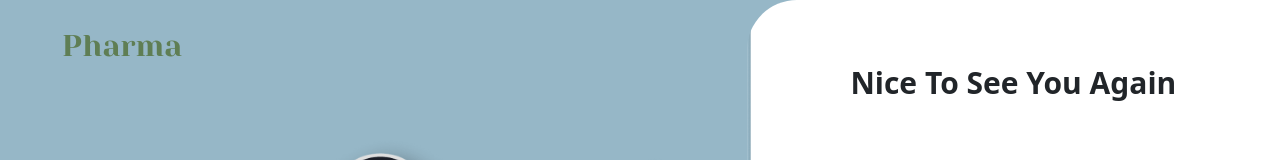
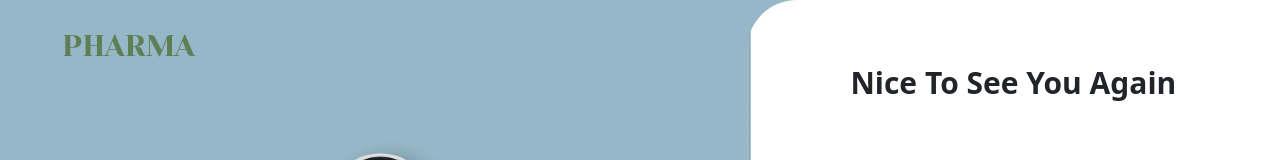
Before and after one commit to advanced-computer-lab-2023/Agile-Star-Squad-Pharmacy, a React (Create React App) app in the folder frontend/: page / in a window 1280 px wide. Shown: the top 160 px of the page. Built offline with nearby package versions, Linux system fonts and the light colour scheme; no server answers; a web font is replaced by a local one.

Commit message:
refactor: pharma uppercase

```diff
--- a/frontend/src/login/components/Component0.js
+++ b/frontend/src/login/components/Component0.js
@@ -45,7 +45,7 @@ function Component0({ setTab, setEmail2 }) {
         <div className="col-md-5">
           <div className={styles.logoContainer}>
             <Link to={'/admin/home'} className="navbar-brand">
-              Pharma
+              PHARMA
             </Link>
           </div>
         </div>
--- a/frontend/src/login/components/Component1.js
+++ b/frontend/src/login/components/Component1.js
@@ -44,7 +44,7 @@ function Component1({ setTab2, email }) {
         <div className="col-md-5">
           <div className={styles.logoContainer}>
             <Link to={'/admin/home'} className="navbar-brand">
-              Pharma
+              PHARMA
             </Link>
           </div>
         </div>
--- a/frontend/src/login/components/Component2.js
+++ b/frontend/src/login/components/Component2.js
@@ -73,7 +73,7 @@ function Component2({ setTab3, email }) {
         <div className="col-md-5">
           <div className={styles.logoContainer}>
             <Link to={'/admin/home'} className="navbar-brand">
-              Pharma
+              PHARMA
             </Link>
           </div>
         </div>
--- a/frontend/src/login/components/Component3.js
+++ b/frontend/src/login/components/Component3.js
@@ -18,7 +18,7 @@ function Component3() {
         <div className="col-md-5">
           <div className={styles.logoContainer}>
             <Link to={'/admin/home'} className="navbar-brand">
-              Pharma
+              PHARMA
             </Link>
           </div>
         </div>
--- a/frontend/src/login/pages/Login.js
+++ b/frontend/src/login/pages/Login.js
@@ -46,7 +46,7 @@ const Login = (props) => {
         <div className="col-md-7">
           <div className={styles.logoContainer}>
             <Link to={'/admin/home'} className="navbar-brand">
-              Pharma
+              PHARMA
             </Link>
           </div>
           <img className={styles.stethoscope} src={img} alt="login" />
--- a/frontend/src/patient/pages/home/Homepage.js
+++ b/frontend/src/patient/pages/home/Homepage.js
@@ -113,7 +113,7 @@ const Homepage = () => {
             // Add conditions to filter based on "archived" and "isOtc" if role is patient
             if (userCtx.role === 'patient') {
                 medicines = medicines.filter((medicine) => {
-                    medicine.isOtc; // replace with actual property name
+                    //medicine.isOtc; // replace with actual property name
                     return !medicine.archived && medicine.isOtc;
                 });
             }
```
